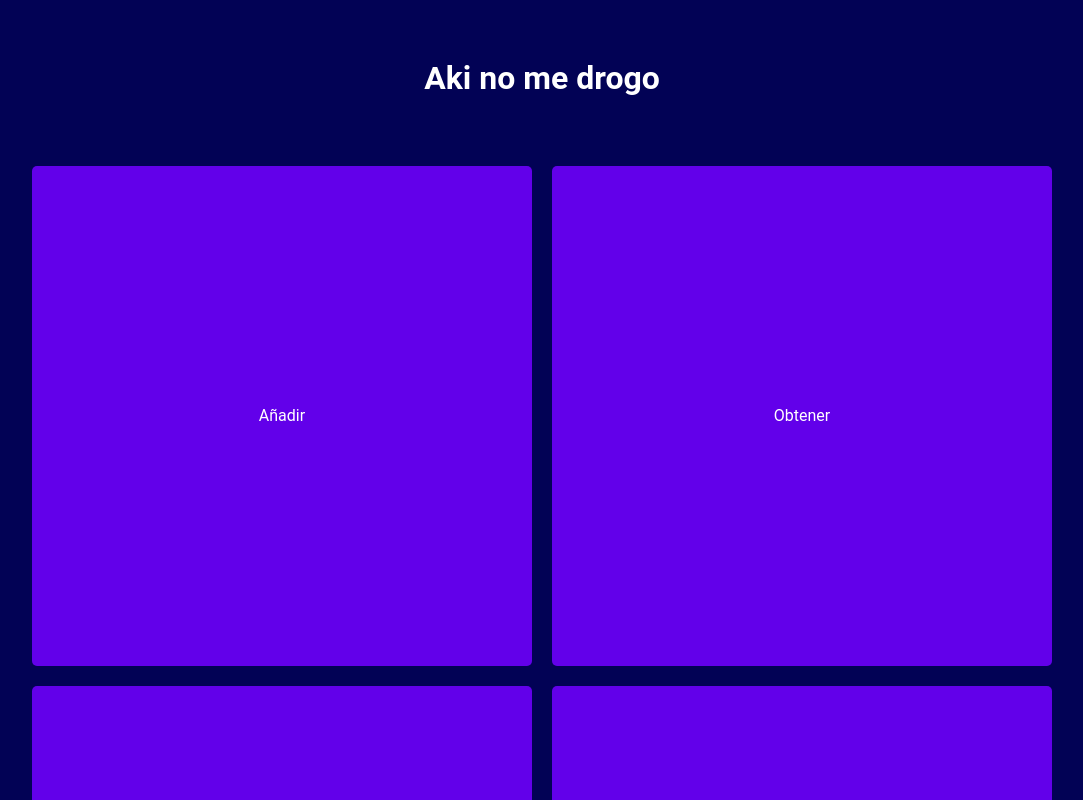
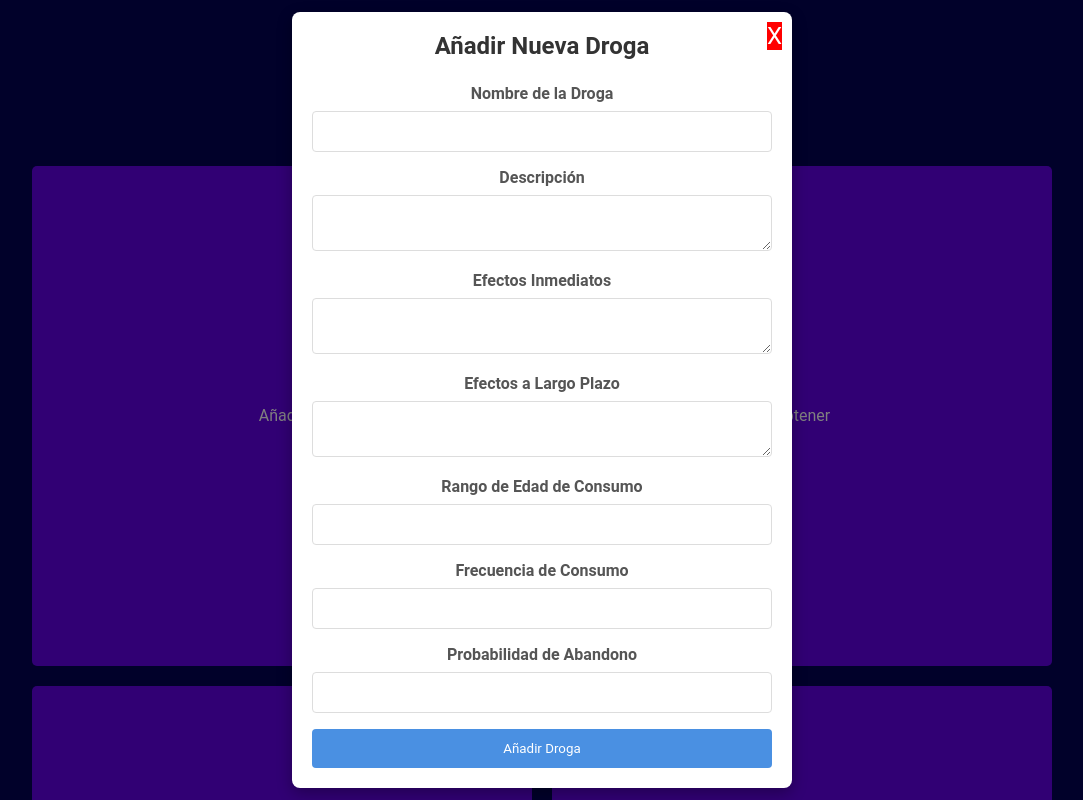
Before and after one commit to AlejandroCB-23/Practica-Multiagentes, a React (Create React App) app in the folder Proyecto/my-app/: page /dashboard in a window 1280 px wide. Both pictures are taken after a click on the button "Añadir". Shown: the top 800 px of the page, without its empty margins (98-1181 px from the left). Built offline with nearby package versions, Linux system fonts and the light colour scheme.

Commit message:
feat(frontend): Add form to submit drug information

```diff
--- a/Proyecto/my-app/src/Dashboard/Dashboard.js
+++ b/Proyecto/my-app/src/Dashboard/Dashboard.js
@@ -1,24 +1,29 @@
-import React from 'react';
+import React, { useState } from 'react';
 import './Dashboard.css';
+import DatabaseForm_Add from './DatabaseForm_Add';
+
 
 function Boton({ texto, onClick }) {
     return <button className='button-dashboard' onClick={onClick}>{texto}</button>;
 }
 
 function Dashboard() {
-    const handleClick = () => {
-        alert('¡Botón clicado!');
-    };
+    const [showFormAdd, setShowFormAdd] = useState(false);
+    const [showFormEdit, setShowFormEdit] = useState(false);
+    const [showFormDelete, setShowFormDelete] = useState(false);
+    const [showFormGet, setShowFormGet] = useState(false);
+
 
     return (
         <div className='div-dashboard'>
             <h1> Aki no me drogo</h1>
             <article className='article-dashboard'>
-                <Boton texto="Añadir" onClick={handleClick} />
-                <Boton texto="Obtener" onClick={handleClick} />
-                <Boton texto="Modificar" onClick={handleClick} />
-                <Boton texto="Eliminar" onClick={handleClick} />
+                <Boton texto="Añadir" onClick={ () => setShowFormAdd(true) } />
+                <Boton texto="Obtener" onClick={()=> setShowFormGet(true)} />
+                <Boton texto="Modificar" onClick={()=> setShowFormEdit(true)} />
+                <Boton texto="Eliminar" onClick={()=> setShowFormDelete(true)} />
             </article>
+            {showFormAdd && <DatabaseForm_Add setShowForm={setShowFormAdd} />}
         </div>
     );
 }
--- /dev/null
+++ b/Proyecto/my-app/src/Dashboard/DatabaseForm_Add.js
@@ -0,0 +1,174 @@
+import React, { useState } from 'react';
+import styles from './DatabaseForm_Add.module.css';
+
+function DatabaseForm({setShowForm}) {
+  const [formData, setFormData] = useState({
+    drug_name: '',
+    drug_description: '',
+    drug_immediate_effects: '',
+    drug_long_term_effects: '',
+    drug_age_range: '',
+    drug_consumption_frequency: '',
+    drug_dropout_likelihood: ''
+  });
+  const handleChange = (e) => {
+    const { name, value } = e.target;
+    setFormData(prevState => ({
+      ...prevState,
+      [name]: value
+    }));
+  };
+
+  const handleSubmit = async (e) => {
+    e.preventDefault();
+    try {
+      const response = await fetch('/api/database/add', {
+        method: 'POST',
+        headers: {
+          'Content-Type': 'application/json'
+        },
+        body: JSON.stringify(formData)
+      });
+
+      if (response.ok) {
+        alert('Elemento añadido exitosamente');
+      } else {
+        throw new Error('Error al añadir elemento');
+      }
+    } catch (error) {
+      console.error('Error:', error);
+      alert('Ocurrió un error al añadir el elemento');
+    } finally {
+      setShowForm(false);
+      setFormData({
+        drug_name: '',
+        drug_description: '',
+        drug_immediate_effects: '',
+        drug_long_term_effects: '',
+        drug_age_range: '',
+        drug_consumption_frequency: '',
+        drug_dropout_likelihood: ''
+      });
+    }
+
+  };
+
+  const handleClose = () => {
+    setShowForm(false);
+    setFormData({
+      drug_name: '',
+      drug_description: '',
+      drug_immediate_effects: '',
+      drug_long_term_effects: '',
+      drug_age_range: '',
+      drug_consumption_frequency: '',
+      drug_dropout_likelihood: ''
+    });
+  };
+
+  return (
+    <div className={styles.formBackground}>
+      <div className={styles.formContainer}>
+        <form onSubmit={handleSubmit} className={styles.form}>
+          <h2 className={styles.formTitle}>Añadir Nueva Droga</h2>
+
+          <div className={styles.formGroup}>
+            <label htmlFor="drug_name" className={styles.label}>Nombre de la Droga</label>
+            <input
+              type="text"
+              id="drug_name"
+              name="drug_name"
+              value={formData.drug_name}
+              onChange={handleChange}
+              className={styles.input}
+              required
+            />
+          </div>
+
+          <div className={styles.formGroup}>
+            <label htmlFor="drug_description" className={styles.label}>Descripción</label>
+            <textarea
+              id="drug_description"
+              name="drug_description"
+              value={formData.drug_description}
+              onChange={handleChange}
+              className={styles.textarea}
+              required
+            />
+          </div>
+
+          <div className={styles.formGroup}>
+            <label htmlFor="drug_immediate_effects" className={styles.label}>Efectos Inmediatos</label>
+            <textarea
+              id="drug_immediate_effects"
+              name="drug_immediate_effects"
+              value={formData.drug_immediate_effects}
+              onChange={handleChange}
+              className={styles.textarea}
+              required
+            />
+          </div>
+
+          <div className={styles.formGroup}>
+            <label htmlFor="drug_long_term_effects" className={styles.label}>Efectos a Largo Plazo</label>
+            <textarea
+              id="drug_long_term_effects"
+              name="drug_long_term_effects"
+              value={formData.drug_long_term_effects}
+              onChange={handleChange}
+              className={styles.textarea}
+              required
+            />
+          </div>
+
+          <div className={styles.formGroup}>
+            <label htmlFor="drug_age_range" className={styles.label}>Rango de Edad de Consumo</label>
+            <input
+              type="text"
+              id="drug_age_range"
+              name="drug_age_range"
+              value={formData.drug_age_range}
+              onChange={handleChange}
+              className={styles.input}
+              required
+            />
+          </div>
+
+          <div className={styles.formGroup}>
+            <label htmlFor="drug_consumption_frequency" className={styles.label}>Frecuencia de Consumo</label>
+            <input
+              type="text"
+              id="drug_consumption_frequency"
+              name="drug_consumption_frequency"
+              value={formData.drug_consumption_frequency}
+              onChange={handleChange}
+              className={styles.input}
+              required
+            />
+          </div>
+
+          <div className={styles.formGroup}>
+            <label htmlFor="drug_dropout_likelihood" className={styles.label}>Probabilidad de Abandono</label>
+            <input
+              type="text"
+              id="drug_dropout_likelihood"
+              name="drug_dropout_likelihood"
+              value={formData.drug_dropout_likelihood}
+              onChange={handleChange}
+              className={styles.input}
+              required
+            />
+          </div>
+
+          <button type="submit" className={styles.submitButton}>
+            Añadir Droga
+          </button>
+          <button type="button" className={styles.closeButton} onClick={handleClose}>X</button>
+        </form>
+      </div>
+    </div>
+  );
+}
+
+
+export default DatabaseForm;
--- /dev/null
+++ b/Proyecto/my-app/src/Dashboard/DatabaseForm_Add.module.css
@@ -0,0 +1,88 @@
+.formBackground {
+  position: fixed;
+  top: 0;
+  left: 0;
+  width: 100%;
+  height: 100%;
+  background-color: rgba(0, 0, 0, 0.5);
+  z-index: 999;
+}
+
+.formContainer {
+    position: fixed;
+    top: 50%;
+    left: 50%;
+    transform: translate(-50%, -50%);
+    background-color: #fff;
+    padding: 20px;
+    border-radius: 8px;
+    box-shadow: 0 5px 15px rgba(0, 0, 0, 0.3);
+    z-index: 1000;
+    width: 50%;
+    max-width: 500px;
+  }
+
+  .form {
+    display: flex;
+    flex-direction: column;
+  }
+
+  .formTitle {
+    text-align: center;
+    color: #333;
+    margin-bottom: 1.5rem;
+  }
+
+  .formGroup {
+    margin-bottom: 1rem;
+  }
+
+  .label {
+    display: block;
+    margin-bottom: 0.5rem;
+    color: #555;
+    font-weight: 600;
+  }
+
+  .input,
+  .textarea,
+  .select {
+    width: 100%;
+    padding: 0.75rem;
+    border: 1px solid #ddd;
+    border-radius: 4px;
+    transition: border-color 0.3s ease;
+  }
+
+  .input:focus,
+  .textarea:focus,
+  .select:focus {
+    outline: none;
+    border-color: #4a90e2;
+  }
+
+  .submitButton {
+    background-color: #4a90e2;
+    color: white;
+    border: none;
+    padding: 0.75rem;
+    border-radius: 4px;
+    cursor: pointer;
+    transition: background-color 0.3s ease;
+  }
+
+  .closeButton {
+    position: absolute;
+    top: 10px;
+    right: 10px;
+    background-color: red;
+    border: none;
+    cursor: pointer;
+    font-size: 24px;
+    color: #fff;
+    transition: background-color 0.3s ease;
+  }
+
+  .submitButton:hover {
+    background-color: #357abd;
+  }
```
